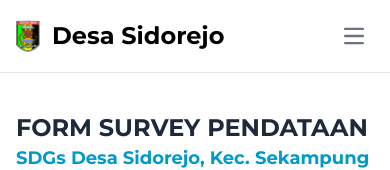
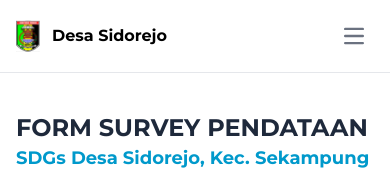
Before and after one commit to yondikavl/Website-SDGS-Sidorejo, a Next.js app: page /kuesioner in a window 390 px wide. Shown: the top 170 px of the page. Built offline with nearby package versions, Linux system fonts and the light colour scheme.

Commit message:
update 05/12/23 10:47

```diff
--- a/src/components/Header.jsx
+++ b/src/components/Header.jsx
@@ -19,7 +19,7 @@ const Header = () => {
             class="flex items-center space-x-3 rtl:space-x-reverse"
           >
             <Image src="/lamtim.svg" alt="logo-web" width="24" height="24" />
-            <span class="self-center text-2xl font-bold whitespace-nowrap text-black">
+            <span class="self-center text-base md:text-2xl font-bold whitespace-nowrap text-black">
               Desa Sidorejo
             </span>
           </a>
```
